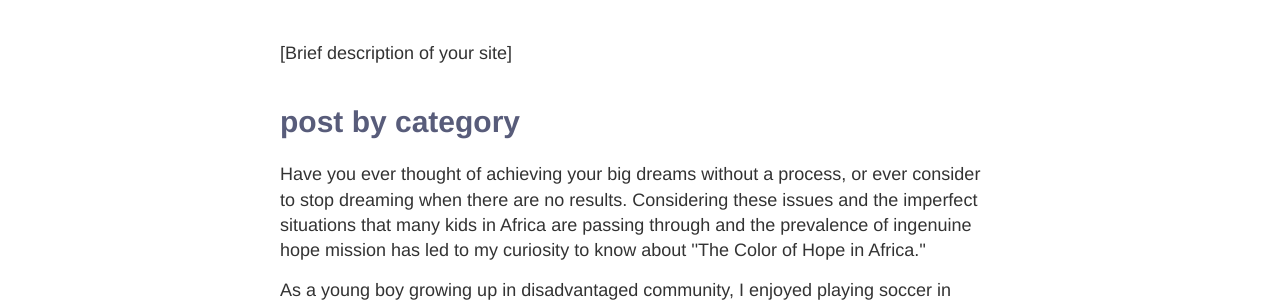
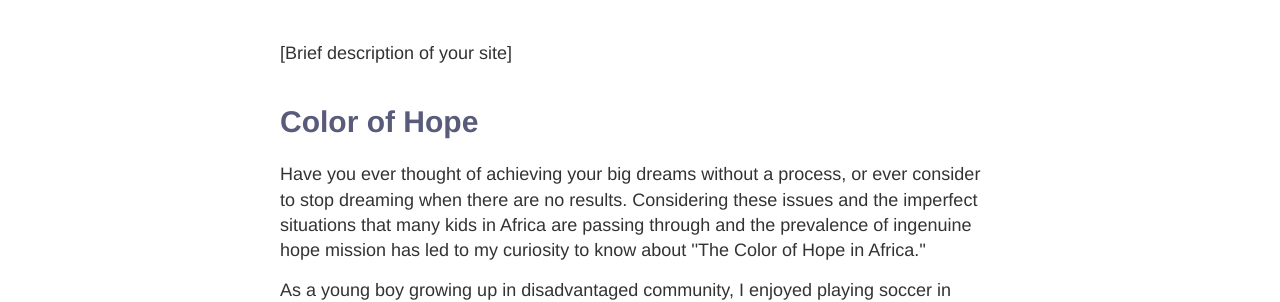
Before and after one commit to ilegbusi/ilegbusi.github.io, a Jekyll site: the page built from index.html, in a window 1280 px wide. Shown: the part 163-465 px from the top of the page. Built offline with Jekyll 4.4.1, drawn with Linux system fonts in a browser that asks for light colours.

Commit message:
Update 2024-02-12-Afirika-Wa.md

```diff
--- a/_posts/2024-02-12-Afirika-Wa.md
+++ b/_posts/2024-02-12-Afirika-Wa.md
@@ -1,7 +1,6 @@
 ---
-layout: page
-permalink: /Exhibition/
-title: post by category
+layout: post
+title: Color of Hope
 ---
 
  <p>Have you ever thought of achieving your big dreams without a process, or ever consider to stop dreaming when there are no results. Considering these issues and the imperfect situations that many kids in Africa are passing through and the prevalence of ingenuine hope mission has led to my curiosity to know about ''The Color of Hope in Africa.''
```
